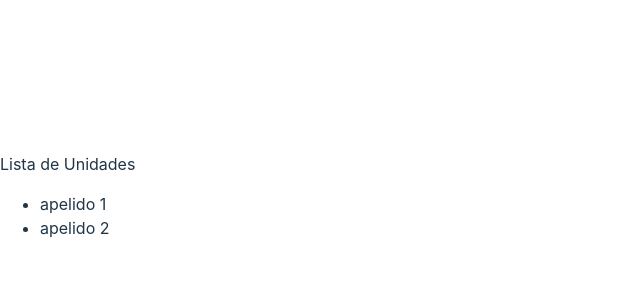
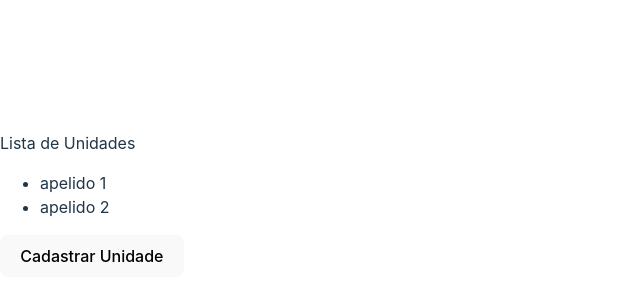
Before and after one commit to FuturoDEV-Pantanal/react-solarenergy, a React (Vite) app: page / in a window 1280 px wide. Shown: the part 196-496 px from the top of the page, without its empty margins (0-640 px from the left). Built offline with nearby package versions, Linux system fonts and the light colour scheme; data requests are answered from the project's data file.

Commit message:
adiciona botão de cadastra unidades

```diff
--- a/src/components/ListaDeUnidade/ListaDeUnidade.jsx
+++ b/src/components/ListaDeUnidade/ListaDeUnidade.jsx
@@ -1,5 +1,5 @@
 import { useState, useEffect } from "react";
-export default function ListaDeUnidade() {
+export default function ListaDeUnidade({setApareceLista}) {
   const [unidades, setUnidades] = useState([]);
 
   useEffect(() => {
@@ -21,6 +21,7 @@ export default function ListaDeUnidade() {
           return <li key={unidade.id}>{unidade.apelido}</li>;
         })}
       </ul>
+      <button onClick={()=>setApareceLista(false)}>Cadastrar Unidade</button>
     </div>
   );
 }
```
